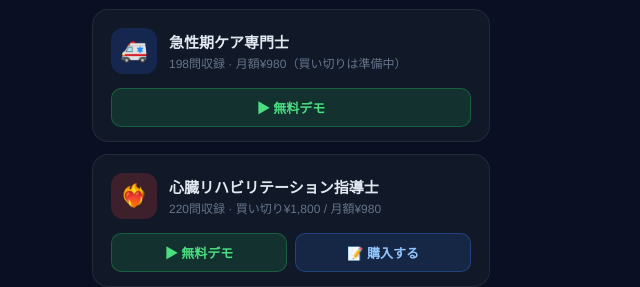
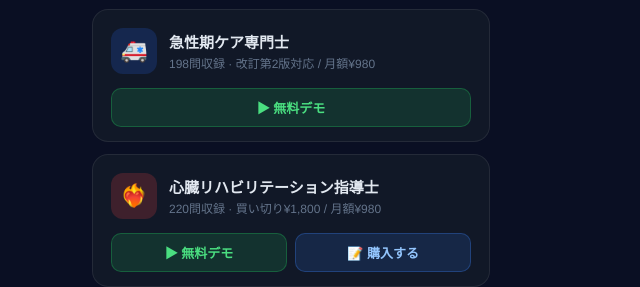
Before and after one commit to kotachimaru/kotachimaru.github.io, a plain HTML site: page index.html in a window 1280 px wide. Shown: the part 537-824 px from the top of the page, 349-989 px from the left. Drawn offline with Linux system fonts and the light colour scheme.

Commit message:
linkinbio: 急性期カードに「改訂第2版対応」を明記
Co-Authored-By: Claude Opus 4.8 <noreply@anthropic.com>

```diff
--- a/index.html
+++ b/index.html
@@ -384,7 +384,7 @@ const PRODUCTS = [
     demoUrl: "https://kotachimaru.github.io/kyuseiki/",
     examDate: "2027-05-07",   // 並び替え専用（表示には使わない）
     // noteUrl: 買い切り記事の公開後に追加（追加すると「📝 購入する」ボタンが出る）
-    price: "月額¥980（買い切りは準備中）",
+    price: "改訂第2版対応 / 月額¥980",
   },
 ];
 // =============================================
```
